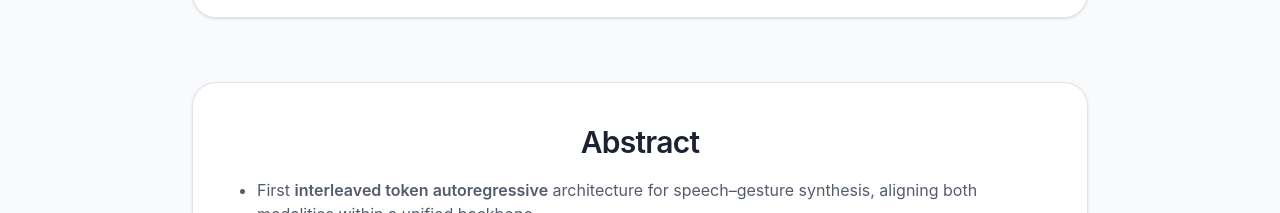
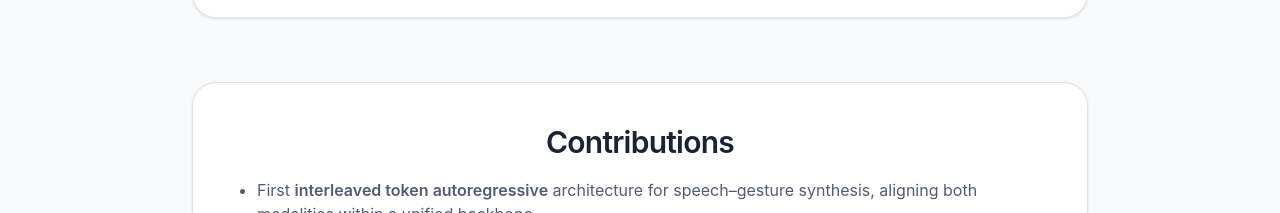
Before and after one commit to TGuichoux/TGuichoux.github.io, a React (Vite) app: page / in a window 1280 px wide. Shown: the part 899-1112 px from the top of the page. Built offline with nearby package versions, Linux system fonts and the light colour scheme.

Commit message:
contributions

```diff
--- a/src/pages/Index.tsx
+++ b/src/pages/Index.tsx
@@ -131,7 +131,7 @@ const Index = () => {
 
         <section className="mb-17">
           <div className="mx-auto max-w-4xl rounded-3xl border border-border/70 bg-card/95 p-10 shadow">
-            <h2 className="mb-4 text-center text-foreground">Abstract</h2>
+            <h2 className="mb-4 text-center text-foreground">Contributions</h2>
             <p className="text-foreground/90 text-lg leading-relaxed">
             <ul className="list-disc pl-6 space-y-2 text-muted-foreground md:text-base text-sm">
               <li>
```
